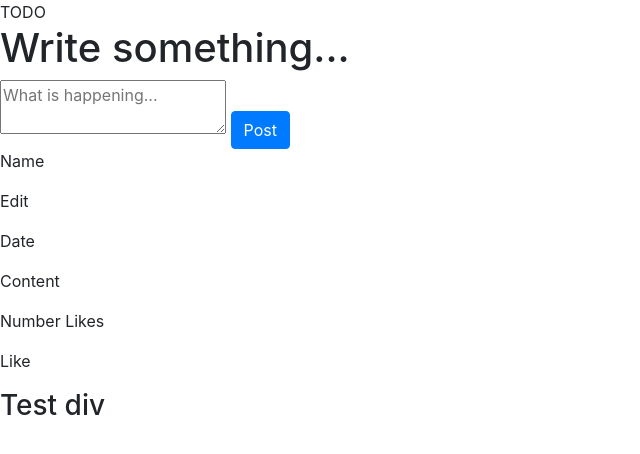
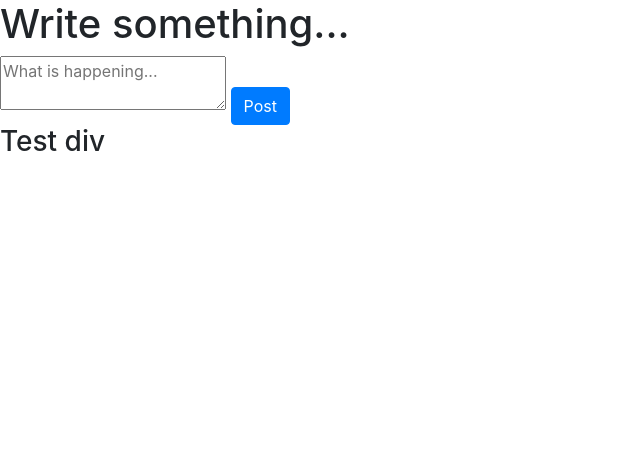
Before and after one commit to anjathiart/network, a Django app: page / in a window 1280 px wide. Shown: the part 56-510 px from the top of the page, without its empty margins (0-640 px from the left). Run offline with Django 3.2, Linux system fonts and the light colour scheme; data that the repository does not hold is empty; some libraries are stand-ins or nearby versions.

Commit message:
Added endpoint to get current user and converted posts to react components

```diff
--- a/network/models.py
+++ b/network/models.py
@@ -22,8 +22,9 @@ class Post(models.Model):
 	def serialize(self):
 		return {
 			"id": self.id,
+			"name": self.user.username,
 			"body": self.body,
 			"created": self.created_at.strftime("%b %-d %Y, %-I:%M %p"),
 			"modified": self.modified_at.strftime("%b %-d %Y, %-I:%M %p"),
-			"likes": self.likes.count(),
+			"likes": [user.id for user in self.likes.all()],
 		}
--- a/network/templates/network/index.html
+++ b/network/templates/network/index.html
@@ -2,7 +2,6 @@
 {% load static %}
 
 {% block body %}
-    TODO
 
 	<form class="newPost" method="POST">
 		<h1 class="newPost__heading">Write something...</h1>
@@ -10,19 +9,7 @@
 		<button class="btn btn-primary newPost__submit">Post</button>
 	</form>
 
-
-    <div class="post">
-    	<div class="post__header">
-    		<p>Name</p>
-    		<p>Edit</p>
-    	</div>
-    	<p class="post__date">Date</p>
-    	<p class="post__content">Content</p>
-    	<div class="post__footer">
-    		<p>Number Likes</p>
-    		<p>Like<p>
-    	</div>
-    </div>
+	<div id="posts__component"></div>
 
 	<h3>Test div</h3>
 	<div id="test"></div>
--- a/network/urls.py
+++ b/network/urls.py
@@ -10,6 +10,7 @@ urlpatterns = [
     path("register", views.register, name="register"),
 
     # API
+    path("user/current", views.userId, name="current_user"),
     path("user/<int:user_id>/profile", views.profile, name="profile"),
     path("user/<int:user_id>/follow", views.follow, name="follow"),
     path("posts/add", views.post, name="post_add"),
--- a/network/views.py
+++ b/network/views.py
@@ -14,6 +14,9 @@ from .models import User, Post
 
 def index(request):
 	return render(request, "network/index.html")
+
+def userId(request):
+	return JsonResponse({ "id": request.user.id }, safe=False)
 
 def post(request):
 	pass
```
Also changed, not shown: network/static/network/network.jsx (+83 -2 lines), 1 other file. Lines whose indentation alone changed are shown as unchanged.
